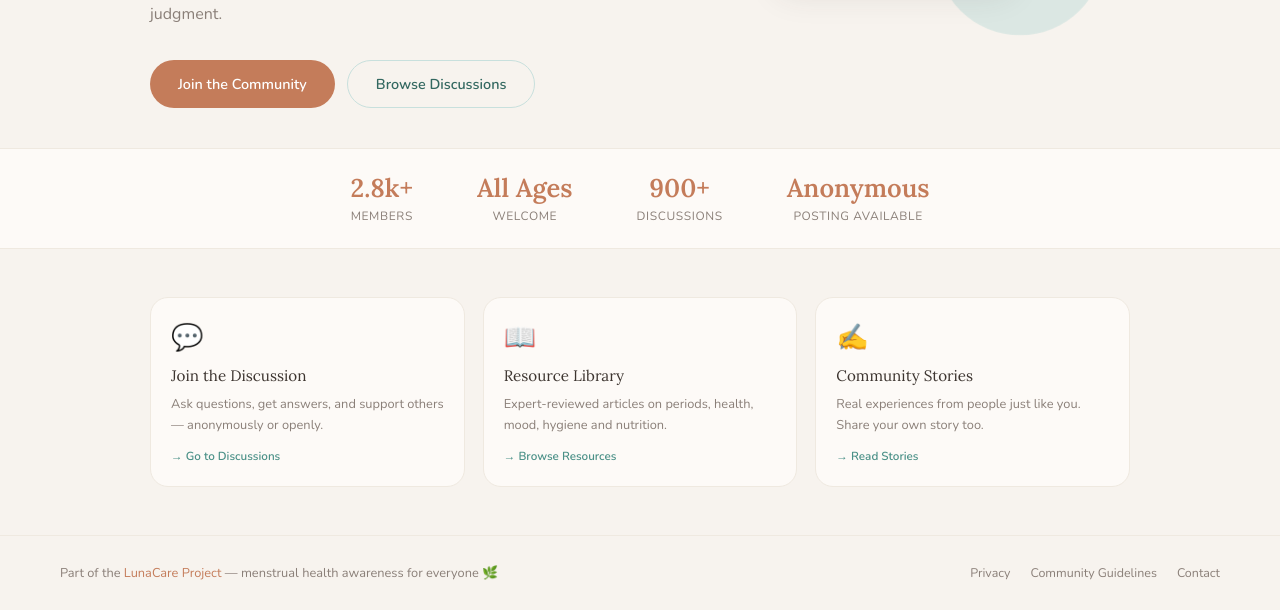
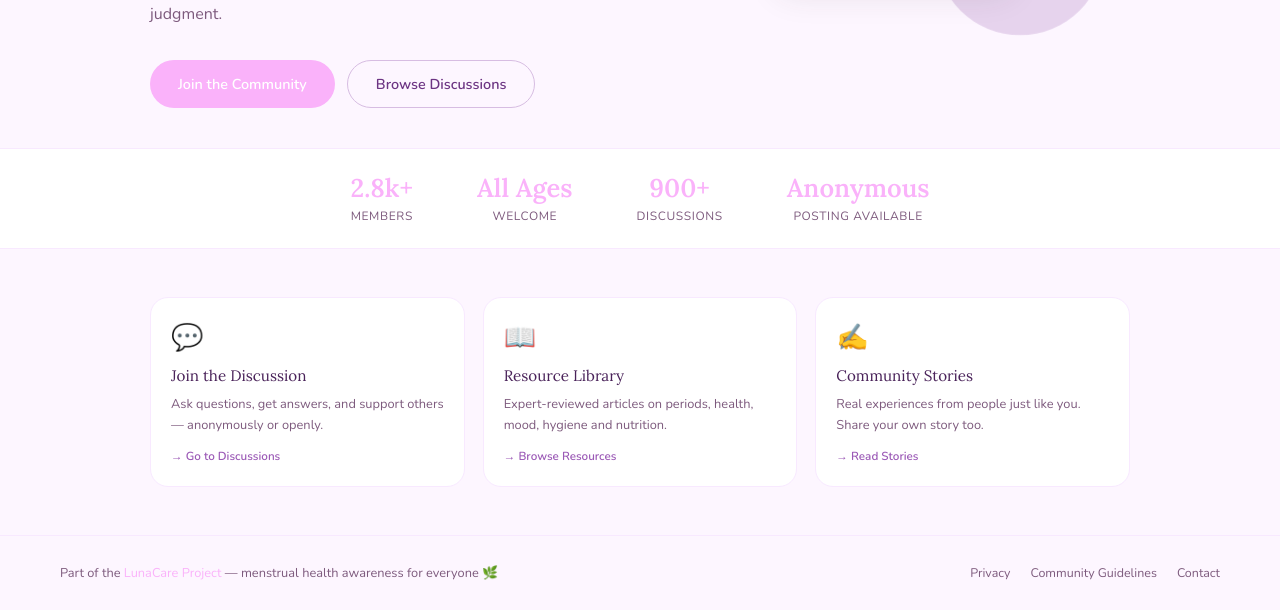
Before and after one commit to RohandJoel/Luna-Care-Community-, a plain HTML site: page index.html in a window 1280 px wide. Shown: the part 443-1053 px from the top of the page. Drawn offline with nearby package versions, Linux system fonts and the light colour scheme; no server answers.

Commit message:
Update styles.css

```diff
--- a/css/styles.css
+++ b/css/styles.css
@@ -1,19 +1,24 @@
 @import url('https://fonts.googleapis.com/css2?family=Lora:ital,wght@0,400;0,600;1,400&family=Nunito:wght@300;400;500;600&display=swap');
 
 :root {
-  --sand:    #f7f3ee;
-  --sand2:   #efe9e0;
-  --terra:   #c47c5a;
-  --terra-lt:#e9c3b0;
-  --terra-dk:#9e5a3a;
-  --teal:    #4a9087;
-  --teal-lt: #c8e0dd;
-  --teal-dk: #336860;
-  --stone:   #3d3530;
-  --muted:   #8a7f78;
-  --white:   #ffffff;
-  --card:    #fdfaf7;
-  --error:   #c0392b;
+  --sand: #fdf6ff;              /* background (cream + purple tint) */
+  --sand2: #f8e9ff;
+
+  --terra: rgb(250, 178, 250); /* MAIN COLOR */
+  --terra-lt: rgb(255, 210, 255);
+  --terra-dk: rgb(200, 120, 200);
+
+  --teal: #9b59b6;             /* secondary purple */
+  --teal-lt: #d7bde2;
+  --teal-dk: #6c3483;
+
+  --stone: #4a235a;            /* text color */
+  --muted: #7d5a7d;
+
+  --white: #ffffff;
+  --card: #ffffff;
+
+  --error: #e74c3c;
   --success: #27ae60;
 }
 *, *::before, *::after { box-sizing: border-box; margin: 0; padding: 0; }
```
